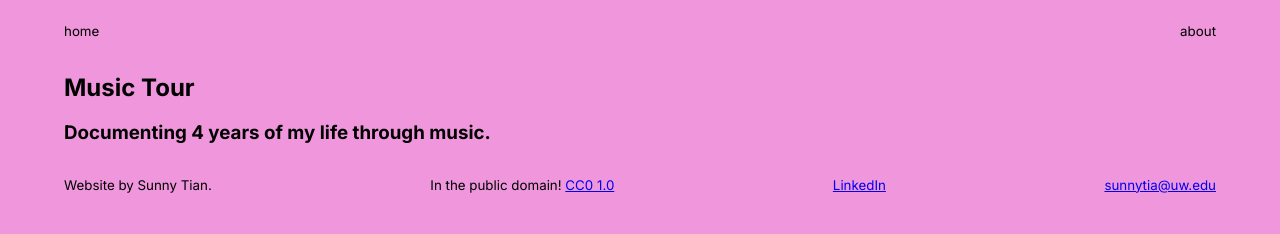
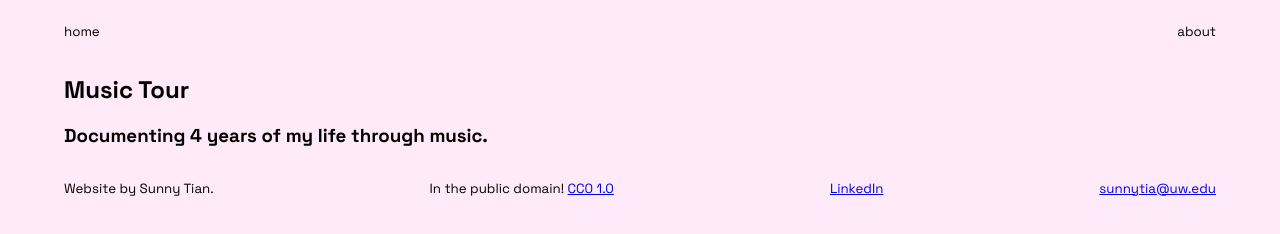
Before and after one commit to sunnyxtian/english208, a plain HTML site: page public/index.html in a window 1280 px wide. Drawn offline with Linux system fonts and the light colour scheme; a web font is replaced by a local one.

Commit message:
font change

```diff
--- a/public/styles.css
+++ b/public/styles.css
@@ -7,8 +7,8 @@
 body {
   width: 90%;
   margin: auto;
-  background-color: rgb(239, 150, 220);
-  font-family: 'Inter', sans-serif;
+  background-color: rgb(255, 234, 250);
+  font-family: 'Space Grotesk', monospace;
 }
 
 footer, header {
```
